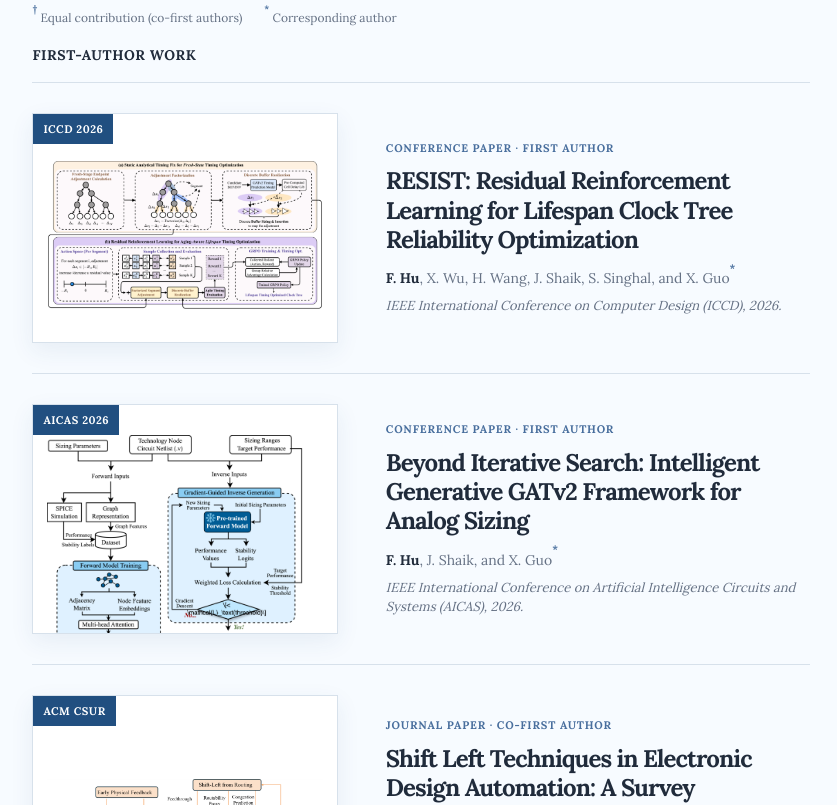
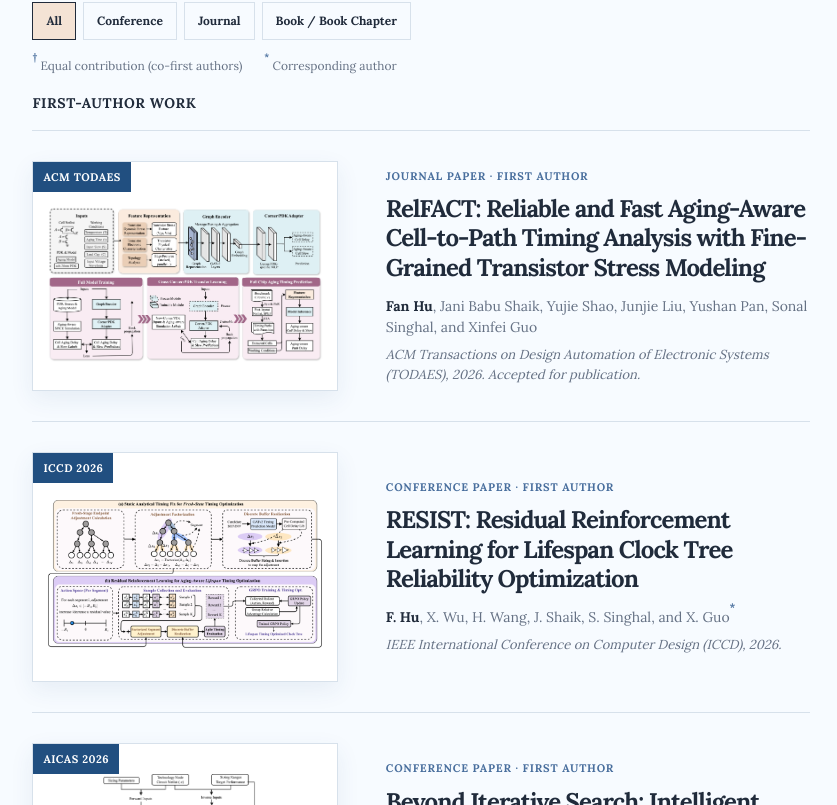
Before and after one commit to hu-fan/hu-fan.github.io, a Next.js app: page / in a window 1280 px wide. Shown: the part 2675-3480 px from the top of the page, without its empty margins (410-1247 px from the left). Built offline with nearby package versions, Linux system fonts and the light colour scheme.

Commit message:
Add RelFACT TODAES acceptance and first-author publication

```diff
--- a/app/globals.css
+++ b/app/globals.css
@@ -99,7 +99,7 @@ a:hover .arrow { transform: translate(2px, -2px); }
 .featured-publication-list { border-top: 1px solid var(--line); }
 .publication-featured { display: grid; grid-template-columns: minmax(250px, .9fr) minmax(0, 1.25fr); gap: clamp(28px, 4vw, 48px); align-items: center; padding: 30px 0; border-bottom: 1px solid var(--line); }
 .publication-figure { position: relative; height: 230px; overflow: hidden; display: grid; place-items: center; border: 1px solid var(--line); background: #fff; box-shadow: 0 8px 22px rgb(33 79 128 / 8%); }
-.publication-figure img { display: block; width: 100%; height: 100%; padding: 30px 14px 14px; object-fit: contain; }
+.publication-figure img { display: block; width: 100%; height: 100%; min-width: 0; min-height: 0; padding: 30px 14px 14px; object-fit: contain; }
 .publication-tag { position: absolute; z-index: 1; top: 0; left: 0; padding: 7px 10px; background: var(--deep-blue); color: #fff; font-size: 11px; font-weight: 700; letter-spacing: .045em; }
 .site.dark .publication-tag { background: #8bb9e8; color: #102033; }
 .publication-kicker { margin: 0 0 10px; color: var(--accent); font-size: 11px; font-weight: 700; letter-spacing: .075em; text-transform: uppercase; }
--- a/app/page.tsx
+++ b/app/page.tsx
@@ -4,6 +4,7 @@
 import { useEffect, useState } from 'react';
 
 const news = [
+  ['Nov. 2026', 'My first-author paper, RelFACT: Reliable and Fast Aging-Aware Cell-to-Path Timing Analysis with Fine-Grained Transistor Stress Modeling, has been accepted for publication in ACM Transactions on Design Automation of Electronic Systems (TODAES)!'],
   ['Oct. 2026', 'My research abstract has been accepted by the ICCD Student Research Forum! I will present a poster on the shift-left agentic framework in Hong Kong, China!'],
   ['Aug. 2026', "My first-author paper, RESIST: Residual Reinforcement Learning for Lifespan Clock Tree Reliability Optimization, has been accepted by ICCD'26!"],
   ['Aug. 2026', 'I received the 2026 IEEE CASS Student Travel Grant!'],
@@ -24,6 +25,7 @@ const researchAreas = [
 ];
 
 const publications = [
+  { type: 'Journal paper', venue: 'TODAES 2026', tag: 'ACM TODAES', title: 'RelFACT: Reliable and Fast Aging-Aware Cell-to-Path Timing Analysis with Fine-Grained Transistor Stress Modeling', authors: 'Fan Hu, Jani Babu Shaik, Yujie Shao, Junjie Liu, Yushan Pan, Sonal Singhal, and Xinfei Guo', citation: 'ACM Transactions on Design Automation of Electronic Systems (TODAES), 2026. Accepted for publication.', leadAuthor: true, leadLabel: 'First author', image: '/publications/relfact-overview.jpg', imageAlt: 'Overview of the RelFACT framework for aging-aware cell-to-path timing analysis, including transistor stress modeling, graph encoding, transfer learning, and full-chip timing prediction' },
   { type: 'Conference paper', venue: 'ICCD 2026', tag: 'ICCD 2026', title: 'RESIST: Residual Reinforcement Learning for Lifespan Clock Tree Reliability Optimization', authors: 'F. Hu, X. Wu, H. Wang, J. Shaik, S. Singhal, and X. Guo*', citation: 'IEEE International Conference on Computer Design (ICCD), 2026.', leadAuthor: true, leadLabel: 'First author', image: '/publications/resist-overview.png', imageAlt: 'Overview of the RESIST lifespan timing optimization framework' },
   { type: 'Conference paper', venue: 'AICAS 2026', tag: 'AICAS 2026', title: 'Beyond Iterative Search: Intelligent Generative GATv2 Framework for Analog Sizing', authors: 'F. Hu, J. Shaik, and X. Guo*', citation: 'IEEE International Conference on Artificial Intelligence Circuits and Systems (AICAS), 2026.', leadAuthor: true, leadLabel: 'First author', image: '/publications/gatv2-analog-sizing.png', imageAlt: 'Overview of the generative GATv2 analog sizing framework' },
   { type: 'Conference paper', venue: 'DAC 2026', title: 'ChiPlanner: Physically-Aware and Timing-Driven Design Planner for 2.5D Multi-Chiplet Systems', authors: 'Z. Li†, K. Tian†, F. Hu, Z. Li, X. Wu, H. Zhang, S. Chen, J. Zhai*, X. Guo*, and K. Zhao', citation: 'ACM/IEEE Design Automation Conference (DAC), 2026.' },
@@ -92,9 +94,9 @@ const searchEntries = [
 function Arrow() { return <span aria-hidden="true" className="arrow">↗</span>; }
 
 function AuthorLine({ authors }: { authors: string }) {
-  const parts = authors.split(/(F\. Hu|[†*])/g).filter(Boolean);
+  const parts = authors.split(/(F\. Hu|Fan Hu|[†*])/g).filter(Boolean);
   return <>{parts.map((part, index) => {
-    if (part === 'F. Hu') return <strong key={`${part}-${index}`}>F. Hu</strong>;
+    if (part === 'F. Hu' || part === 'Fan Hu') return <strong key={`${part}-${index}`}>{part}</strong>;
     if (part === '†' || part === '*') return <sup className="author-marker" key={`${part}-${index}`}>{part}</sup>;
     return <span key={`${part}-${index}`}>{part}</span>;
   })}</>;
```
Also changed, not shown: public/publications/relfact-overview.jpg (added).
